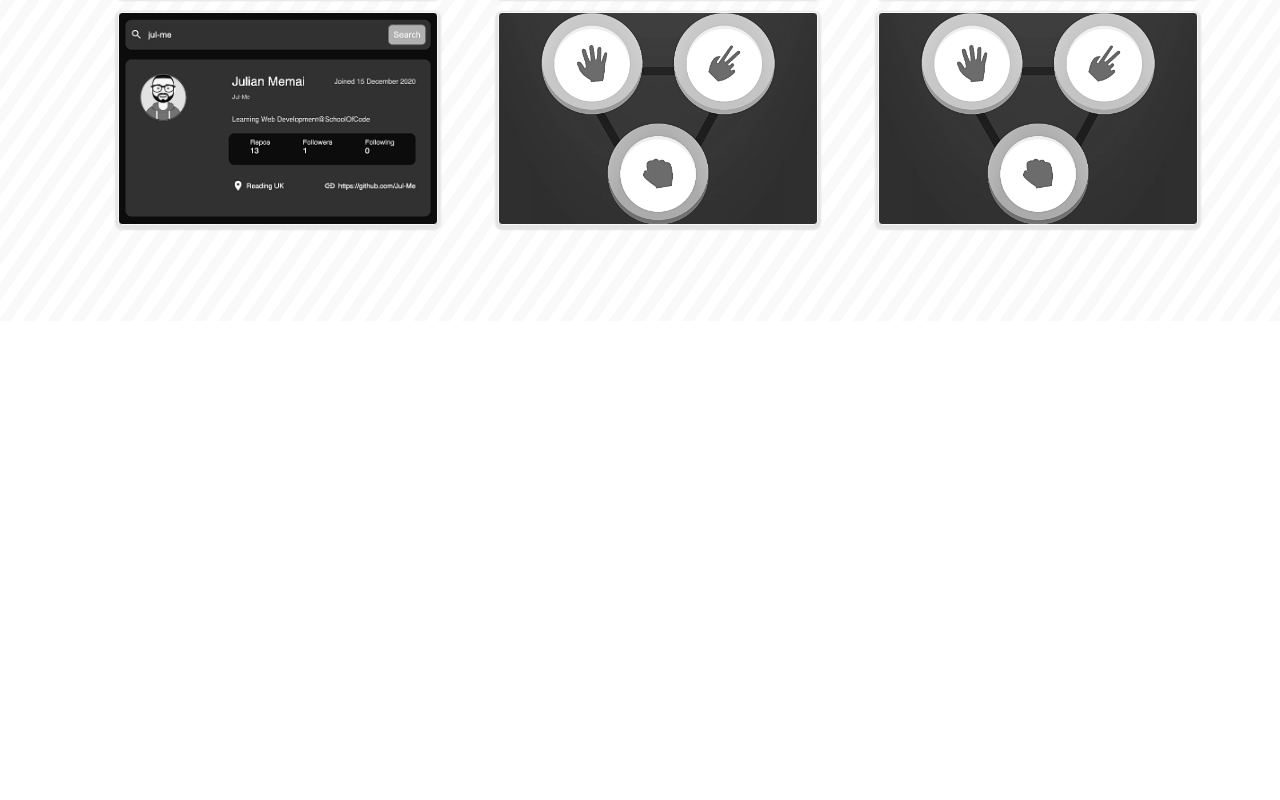
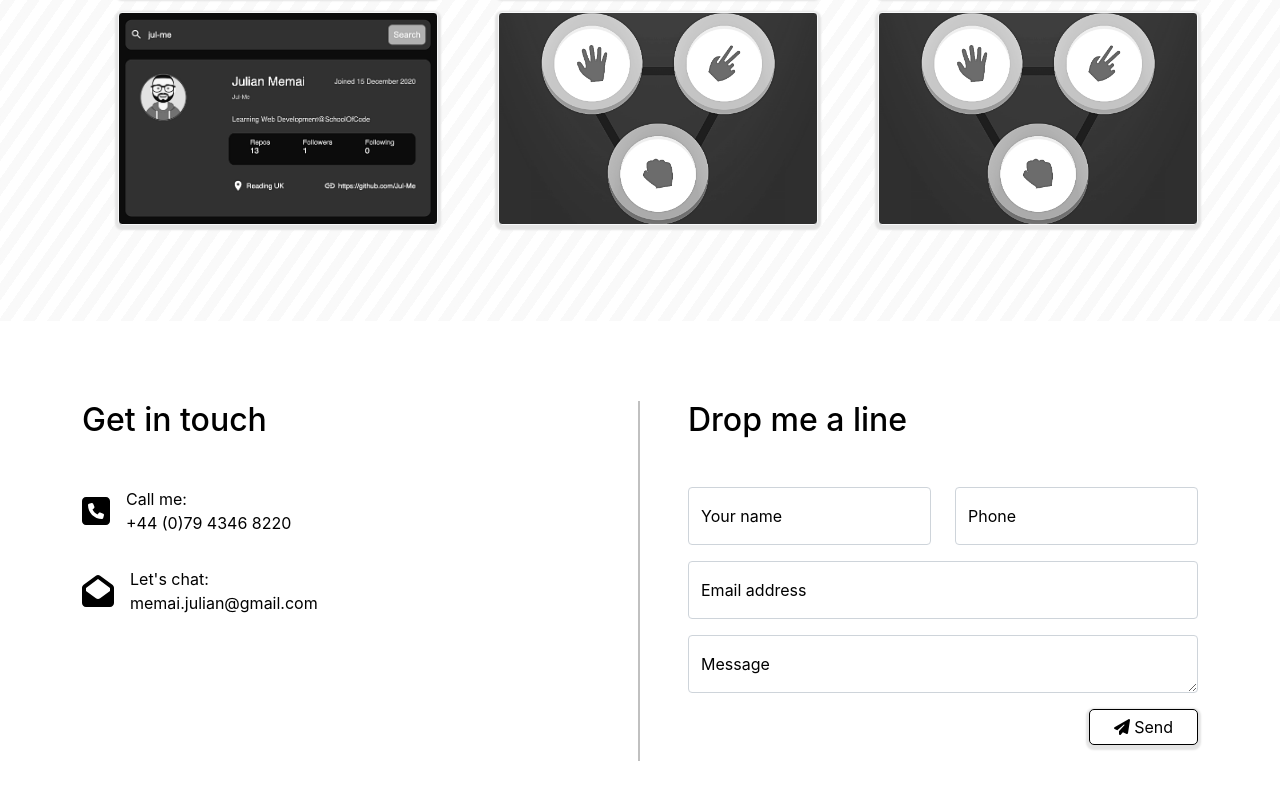
Before and after one commit to Jul-Me/My-Website, a React (Create React App) app: page / in a window 1280 px wide. Shown: the part 1798-2598 px from the top of the page. Before the commit the page ends 2119 px from the top, so only its background shows below. Built offline with nearby package versions, Linux system fonts and the light colour scheme.

Commit message:
feat: added contact form with netlify support

```diff
--- a/src/App.tsx
+++ b/src/App.tsx
@@ -3,6 +3,7 @@ import Nav from './components/Nav/Nav';
 import Hero from './components/Hero/Hero';
 import AboutMe from './components/AboutMe/AboutMe';
 import Portfolio from './components/Portfolio/Portfolio';
+import Contact from './components/Contact/Contact';
 import './App.scss';
 
 function App(): JSX.Element {
@@ -12,6 +13,7 @@ function App(): JSX.Element {
       <Hero />
       <AboutMe />
       <Portfolio />
+      <Contact />
     </div>
   );
 }
--- /dev/null
+++ b/src/components/Contact/Contact.scss
@@ -0,0 +1,26 @@
+@import '/src/index.scss';
+
+.contact {
+  @extend .section-gutter;
+
+  &-left-col {
+    border-right: 2px solid darken($secondary-color, 20%);
+
+    @include media-breakpoint-down(lg) {
+      border: none;
+    }
+  }
+
+  &-get-in-touch {
+    display: flex;
+    align-items: center;
+    margin-bottom: 2rem;
+  }
+
+  &-info {
+    display: flex;
+    flex-direction: column;
+    align-items: flex-start;
+    margin-left: 1rem;
+  }
+}
--- /dev/null
+++ b/src/components/Contact/Contact.tsx
@@ -0,0 +1,157 @@
+import React, { useState } from 'react';
+import { Alert, Col, Container, FloatingLabel, Form, Row } from 'react-bootstrap';
+import { FontAwesomeIcon } from '@fortawesome/react-fontawesome';
+import { faSquarePhone, faEnvelopeOpen, faPaperPlane } from '@fortawesome/free-solid-svg-icons';
+import { Controls } from '../../types/Controls';
+import { ContactFormData } from '../../types/ContactFormData';
+import { Sections } from '../../types/Sections';
+import './Contact.scss';
+
+function Contact(): JSX.Element {
+  const [validated, setValidated] = useState<boolean>(false);
+  const [successMsg, setSuccessMsg] = useState<string>('');
+  const [errorMsg, setErrorMsg] = useState<string>('');
+
+  const renderGetInTouch = () => (
+    <>
+      <h2 className="mb-5">Get in touch</h2>
+
+      <div className="contact-get-in-touch">
+        <FontAwesomeIcon icon={faSquarePhone} size="2x" />
+        <div className="contact-info">
+          <span>Call me:</span>
+          <span>+44 (0)79 4346 8220</span>
+        </div>
+      </div>
+
+      <div className="contact-get-in-touch">
+        <FontAwesomeIcon icon={faEnvelopeOpen} size="2x" />
+        <div className="contact-info">
+          <span>Let's chat:</span>
+          <span>memai.julian@gmail.com</span>
+        </div>
+      </div>
+    </>
+  );
+
+  const renderDropMeALine = () => (
+    <>
+      <h2 className="mb-5">Drop me a line</h2>
+
+      <Form
+        noValidate
+        validated={validated}
+        onSubmit={handleSubmit}
+        data-netlify="true"
+        data-netlify-honeypot="bot-field"
+        method="post"
+        className="mb-3"
+      >
+        <input type="hidden" name="form-name" value="contact" />
+        <Row className="mb-3">
+          <Col md className="mb-3 mb-md-0">
+            <FloatingLabel controlId={Controls.name} label="Your name">
+              <Form.Control type="text" placeholder="name" required />
+              <Form.Control.Feedback>Looks good!</Form.Control.Feedback>
+              <Form.Control.Feedback type="invalid">Please enter your name.</Form.Control.Feedback>
+            </FloatingLabel>
+          </Col>
+
+          <Col md>
+            <FloatingLabel controlId={Controls.phone} label="Phone">
+              <Form.Control type="tel" placeholder="+44 000 0000 0000" />
+            </FloatingLabel>
+          </Col>
+        </Row>
+
+        <Row className="mb-3">
+          <Col lg>
+            <FloatingLabel controlId={Controls.email} label="Email address">
+              <Form.Control type="email" placeholder="name@example.com" required />
+              <Form.Control.Feedback>Looks good!</Form.Control.Feedback>
+              <Form.Control.Feedback type="invalid">Please enter your email address.</Form.Control.Feedback>
+            </FloatingLabel>
+          </Col>
+        </Row>
+
+        <Row className="mb-3">
+          <Col lg>
+            <FloatingLabel controlId={Controls.message} label="Message">
+              <Form.Control as="textarea" placeholder="message" required />
+              <Form.Control.Feedback>Looks good!</Form.Control.Feedback>
+              <Form.Control.Feedback type="invalid">Please enter your message.</Form.Control.Feedback>
+            </FloatingLabel>
+          </Col>
+        </Row>
+
+        <Row>
+          <Col className="d-flex justify-content-end align-items-center">
+            <button type="submit" className="button">
+              <FontAwesomeIcon icon={faPaperPlane} size="1x" />
+              &nbsp;<span>Send</span>
+            </button>
+          </Col>
+        </Row>
+      </Form>
+
+      {successMsg && <Alert variant="success">{successMsg}</Alert>}
+      {errorMsg && <Alert variant="danger">{errorMsg}</Alert>}
+    </>
+  );
+
+  const createQueryParamsFromObject = (data: ContactFormData & { 'form-name': string }) => {
+    return Object.keys(data)
+      .map((key) => {
+        return encodeURIComponent(key) + '=' + encodeURIComponent((data as any)[key]);
+      })
+      .join('&');
+  };
+
+  const handleSubmit = (event: any) => {
+    event.preventDefault();
+    const form = event.currentTarget;
+
+    if (form.checkValidity() === false) {
+      event.stopPropagation();
+    } else {
+      const values: ContactFormData = {
+        name: event.target[Controls.name].value,
+        phone: event.target[Controls.phone].value,
+        email: event.target[Controls.email].value,
+        message: event.target[Controls.message].value,
+      };
+
+      fetch('/', {
+        method: 'POST',
+        headers: { 'Content-Type': 'application/x-www-form-urlencoded' },
+        body: createQueryParamsFromObject({ 'form-name': 'contact', ...values }),
+      })
+        .then(() => {
+          setSuccessMsg(`Thanks for reaching out. I'll get back to you soon.`);
+        })
+        .catch(() => {
+          setErrorMsg('Oops, something went wrong. The form could not be submitted. Please try again.');
+        });
+    }
+
+    setValidated(true);
+  };
+
+  return (
+    <section className="contact" id={Sections.CONTACT}>
+      <Container>
+        <Row>
+          <Col lg={6} md={12} className="contact-left-col pe-5">
+            {renderGetInTouch()}
+          </Col>
+
+          <Col lg={6} md={12} className="ps-lg-5">
+            {renderDropMeALine()}
+          </Col>
+        </Row>
+      </Container>
+    </section>
+  );
+}
+
+export default Contact;
--- /dev/null
+++ b/src/types/ContactFormData.ts
@@ -0,0 +1,6 @@
+export interface ContactFormData {
+  email: string;
+  message: string;
+  name: string;
+  phone: string;
+}
--- /dev/null
+++ b/src/types/Controls.ts
@@ -0,0 +1,6 @@
+export enum Controls {
+  name = 'name',
+  phone = 'phone',
+  email = 'address',
+  message = 'message',
+}
```
Also changed, not shown: src/types/react-app-env.d.ts (added, +9 -0 lines).
